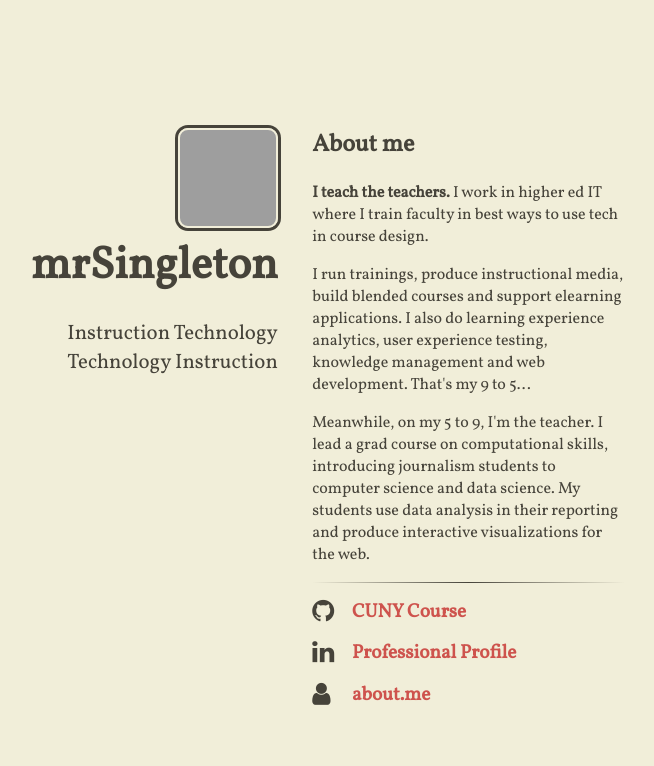
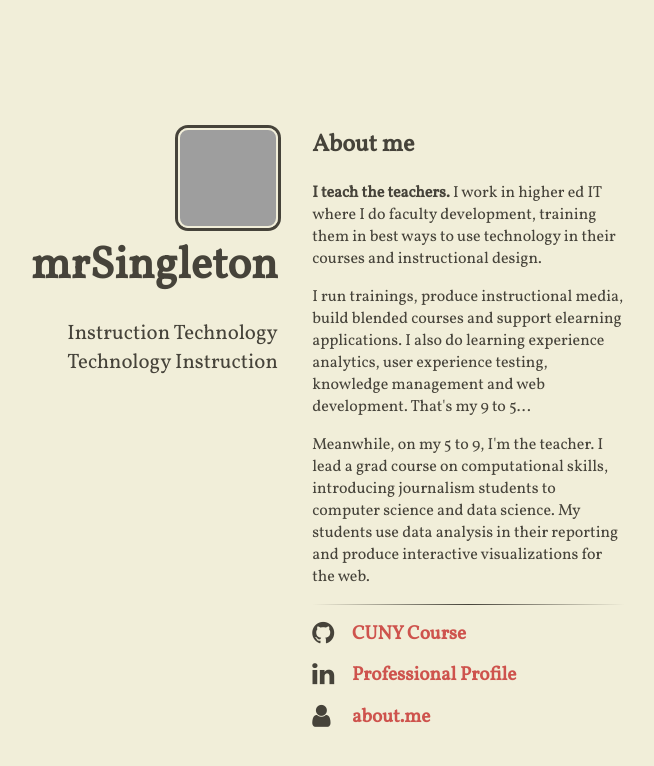
Before and after one commit to mrsingleton/mrsingleton.github.io, a Jekyll site: the page built from index.html, in a window 1280 px wide, cut to the strip 0-766 px from the top of the page. Shown: the whole strip, without its empty margins (355-1009 px from the left). Built offline with Jekyll 4.4.1, drawn with Linux system fonts in a browser that asks for light colours; nearby versions of some CDN libraries; grey boxes are pictures that could not be loaded.

Commit message:
added info to first line

```diff
--- a/_includes/content.html
+++ b/_includes/content.html
@@ -1,5 +1,5 @@
 <h2>About me</h2>
-<p><strong>I teach the teachers.</strong> I work in higher ed IT where I train faculty in best ways to use tech in course design.</p>
+<p><strong>I teach the teachers.</strong> I work in higher ed IT where I do faculty development, training them in best ways to use technology in their courses and instructional design.</p>
 <p>I run trainings, produce instructional media, build blended courses and support elearning applications. I also do learning experience analytics, user experience testing, knowledge management and web development. That's my 9 to 5...</p>
 <p>Meanwhile, on my 5 to 9, I'm the teacher. I lead a grad course on computational skills, introducing journalism students to computer science and data science. My students use data analysis in their reporting and produce interactive visualizations for the web.</p>
 
```
